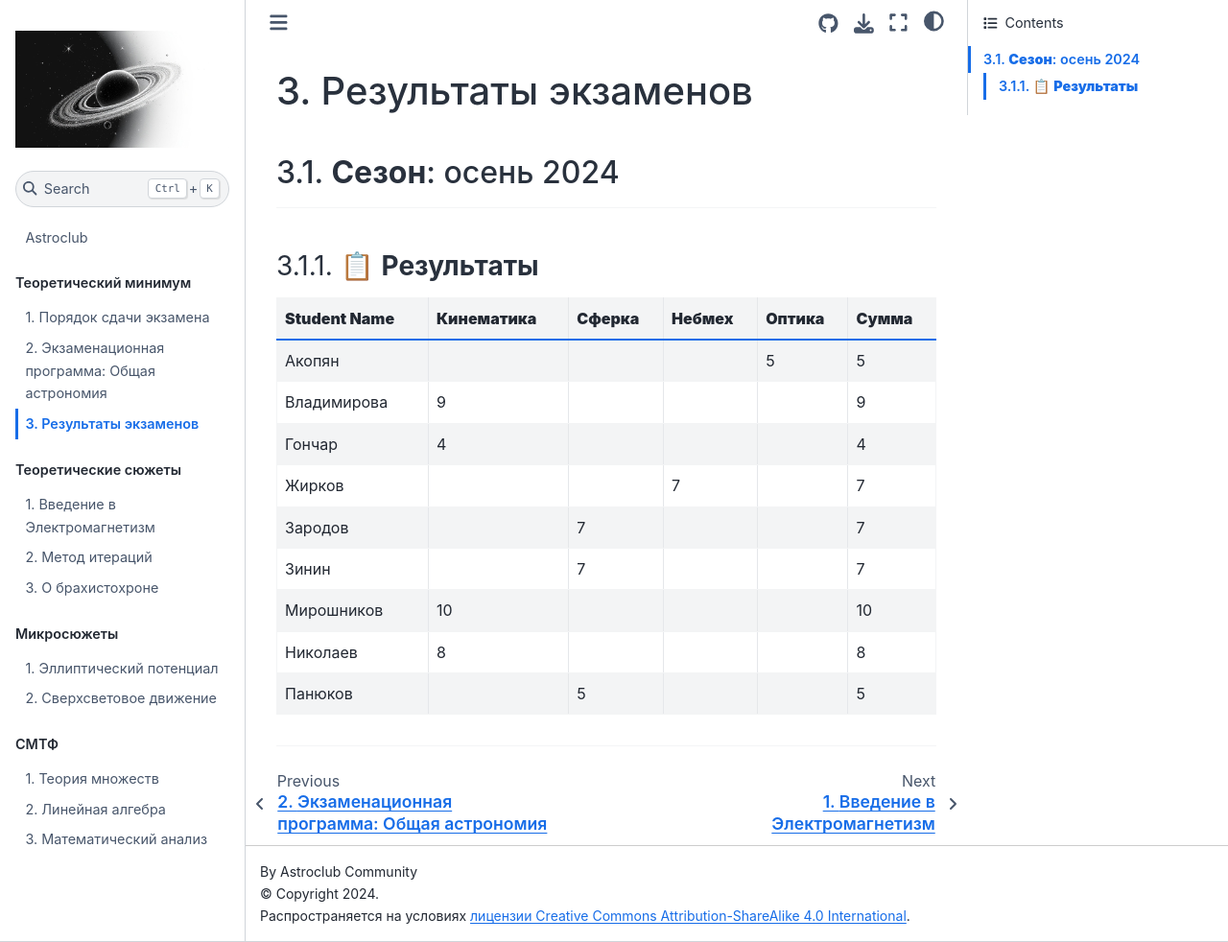
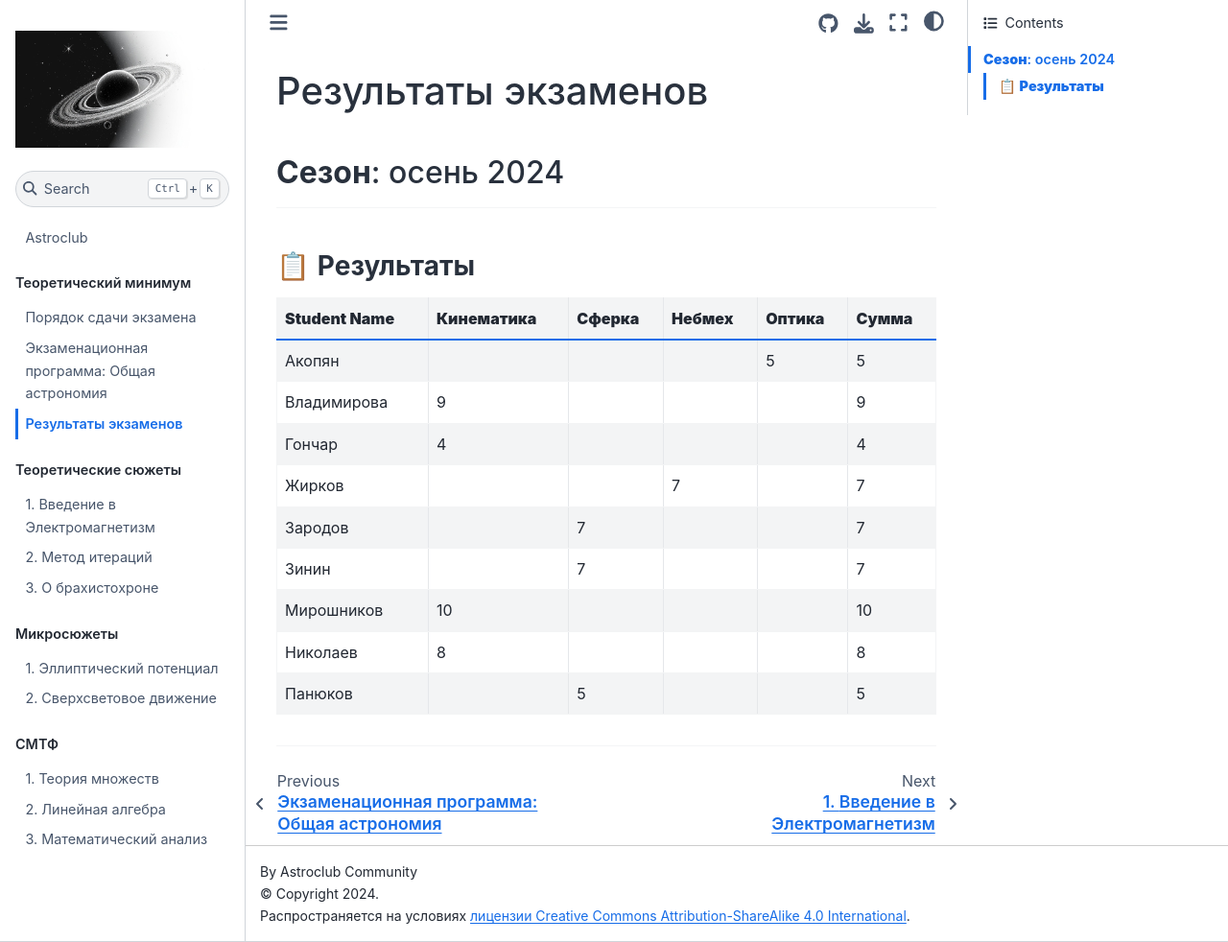
Before and after one commit to FedorovVS/astroclub, a Jupyter Book: the page built from chapters/teormin/results.md, in a window 1280 px wide and 982 px high. Shown: the whole window at 96% size. Built offline with Jupyter Book 1.0.4 settings and Sphinx 7.4.7 and the Sphinx Book theme 1.1.4, drawn with Linux system fonts in a browser that asks for light colours; pages that are not in the unit, such as notebooks, are missing from menus; comment, search, counter and statistics services are not loaded.

Commit message:
fix toc numbering

```diff
--- a/_config.yml
+++ b/_config.yml
@@ -30,6 +30,7 @@ html:
   use_repository_button: true
   baseurl: "https://astroclub.su/"
   extra_footer: Распространяется на условиях <a href="https://creativecommons.org/licenses/by-sa/4.0/deed.ru">лицензии Creative Commons Attribution-ShareAlike 4.0 International</a>.
+  use_multitoc_numbering: false
 
 sphinx:
   config:
--- a/_toc.yml
+++ b/_toc.yml
@@ -7,6 +7,7 @@ defaults:
   numbered : True
 parts:
 - caption: Теоретический минимум
+  numbered: False
   chapters:
   - file: chapters/teormin/rules
   - file: chapters/teormin/program
```
